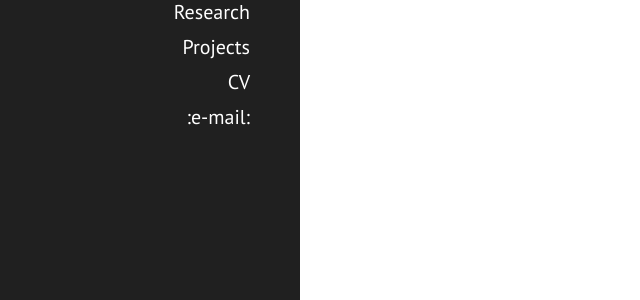
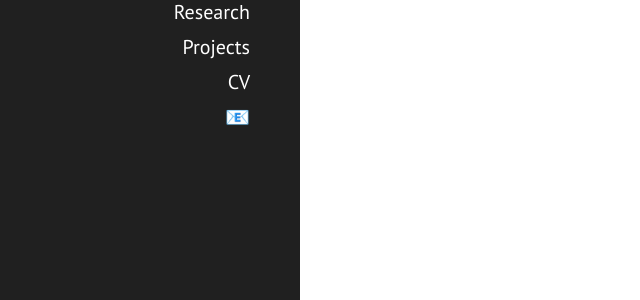
Before and after one commit to vgalle/vgalle.github.io, a Jekyll site: the page built from index.md, in a window 1280 px wide. Shown: the part 281-581 px from the top of the page, without its empty margins (0-640 px from the left). Built offline with Jekyll 4.4.1, drawn with Linux system fonts in a browser that asks for light colours.

Commit message:
icon email

```diff
--- a/_includes/sidebar.html
+++ b/_includes/sidebar.html
@@ -22,7 +22,7 @@
       {% endfor %}
 
       <a class="sidebar-nav-item" href="/files/Resume.pdf" target="_blank"> CV </a>
-      <a class="sidebar-nav-item" href="mailto:vgalle4@mail.com"> :e-mail: </a>
+      <a class="sidebar-nav-item" href="mailto:vgalle4@mail.com"> 📧 </a>
 
 
 
```
